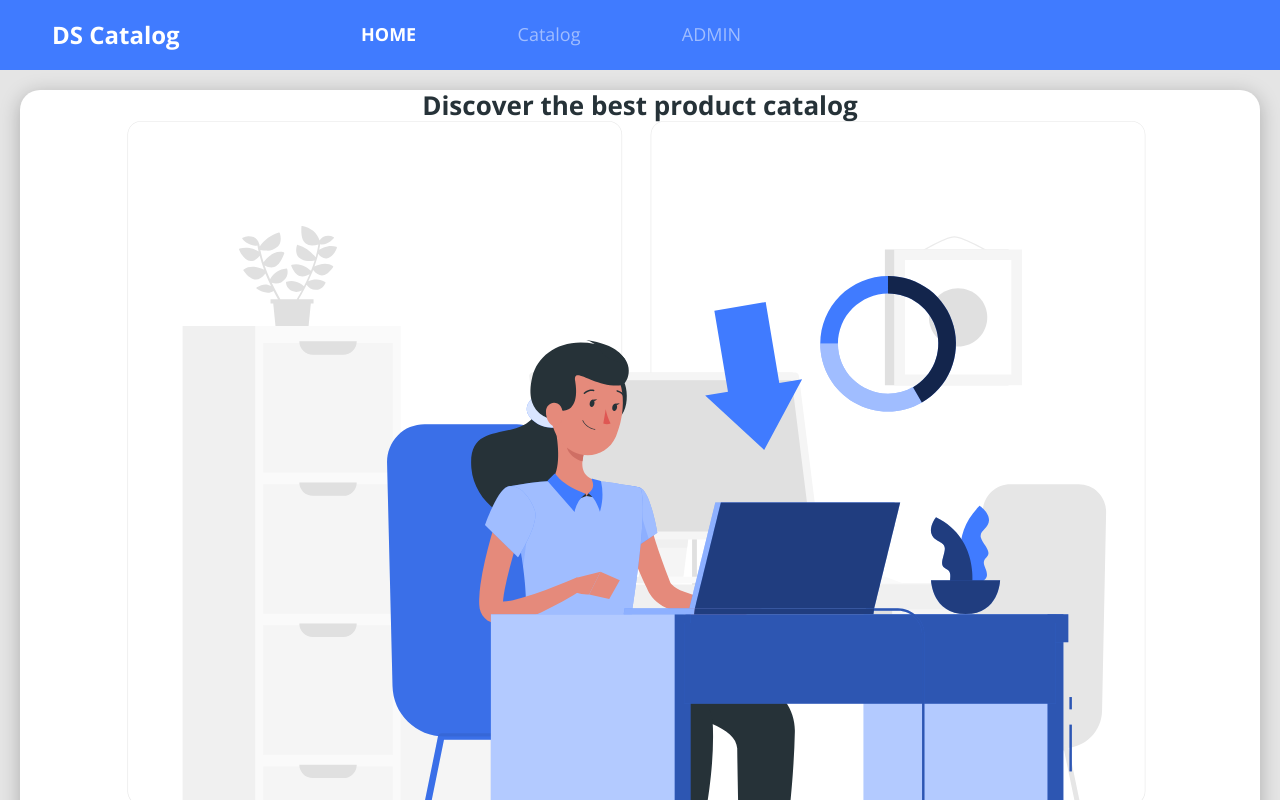
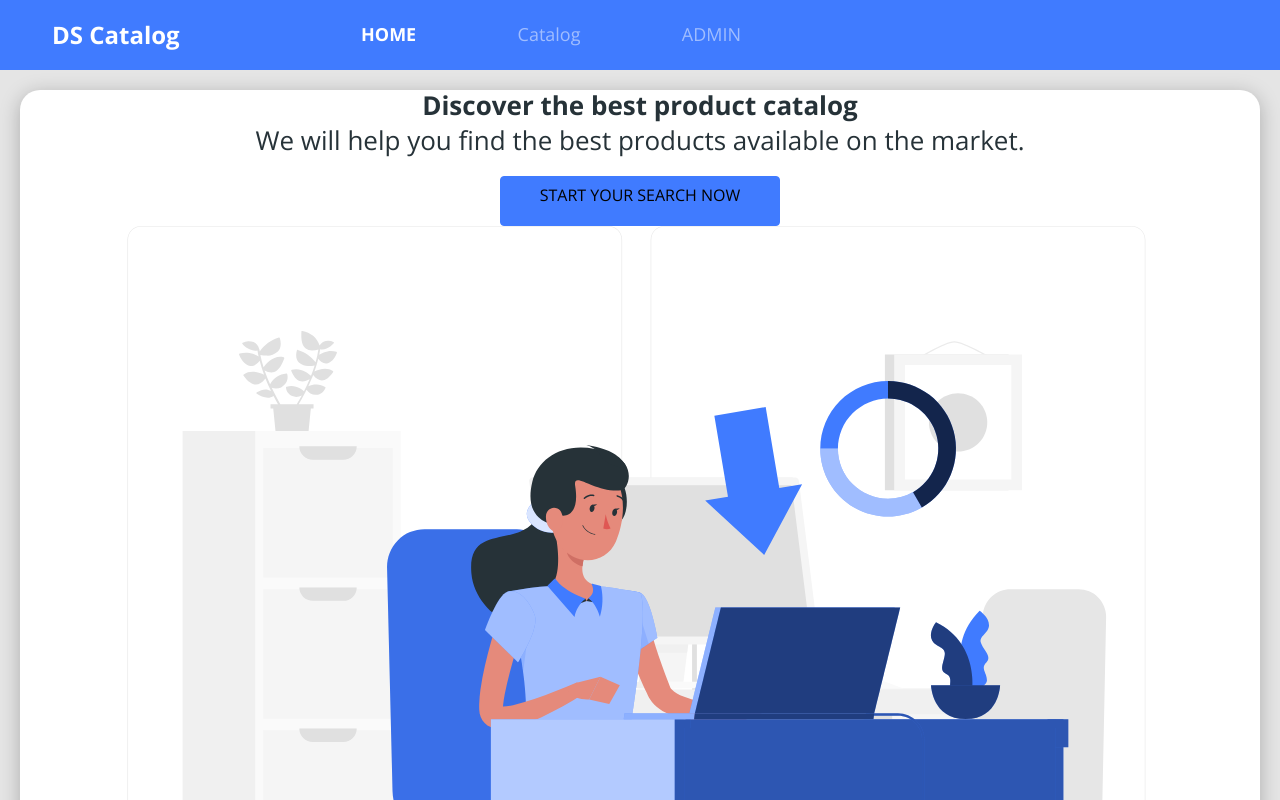
Before and after one commit to J-DouglasLira/DSCatalog, a React (Create React App) app in the folder frontend/: page / in a window 1280 px wide. Shown: the top 800 px of the page. Built offline with nearby package versions, Linux system fonts and the light colour scheme.

Commit message:
feat: buttonIcon add in Homepage

```diff
--- a/frontend/src/pages/Home/index.tsx
+++ b/frontend/src/pages/Home/index.tsx
@@ -1,6 +1,7 @@
 import { NavBar } from "components/Navbar";
 import "./styles.css";
 import { ReactComponent as MainImage} from "assets/images/main-image.svg";
+import ButtonIcon from "components/ButtonIcon";
 
 const Home = () => {
   return (
@@ -10,6 +11,12 @@ const Home = () => {
       <div className="home-card">
         <div className="home-content-container">
           <h1>Discover the best product catalog</h1>
+          <p>
+            We will help you find the
+            best products available
+            on the market.
+          </p>
+          <ButtonIcon/>
         </div>
         <div className="home-image-container">
           <MainImage />
```
